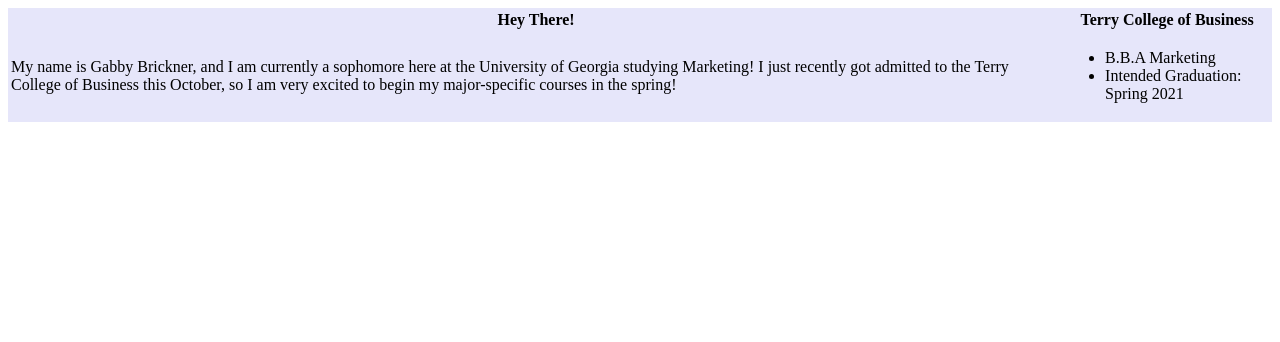
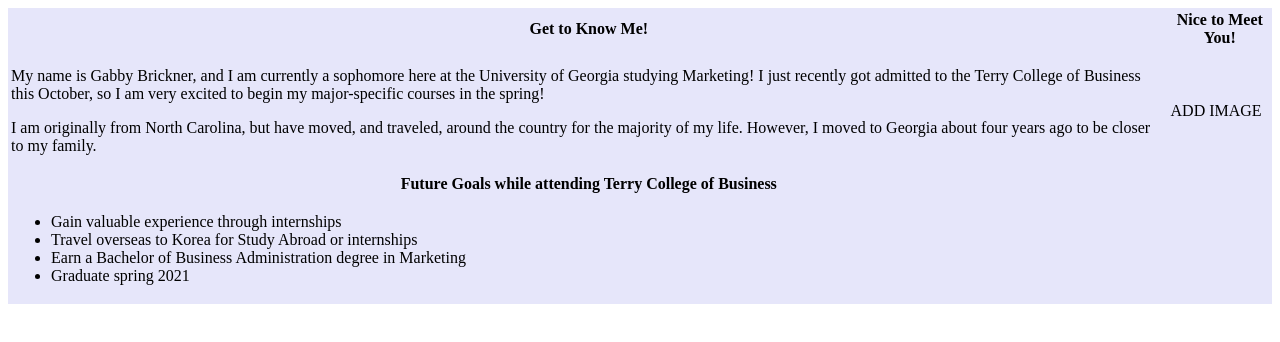
Before and after one commit to GabbyBrickner/GabbyBrickner.github.io, a plain HTML site: page ABOUT.html in a window 1280 px wide. Drawn offline with Linux system fonts and the light colour scheme.

Commit message:
Update ABOUT.html

```diff
--- a/ABOUT.html
+++ b/ABOUT.html
@@ -7,15 +7,22 @@
 </HEAD>
 	<BODY>
 		<Table style="background-color:Lavender;">
-			<tr><th>Hey There!</th><th>Terry College of Business</th></tr>
-			<tr><td>My name is Gabby Brickner, and I am currently a sophomore here
+			<tr><th>Get to Know Me!</th><th>Nice to Meet You!</th></tr>
+			<tr><td><p>My name is Gabby Brickner, and I am currently a sophomore here
 			at the University of Georgia studying Marketing! I just recently got admitted to the Terry
-			College of Business this October, so I am very excited to begin my major-specific courses in the spring!</td>
-				<td>
-						<ul>
-							<li>B.B.A Marketing</li>
-							<li>Intended Graduation: Spring 2021</li>
-						</ul>
-				</td>
+			College of Business this October, so I am very excited to begin my major-specific courses in the spring!</p>
+					<p>I am originally from North Carolina, but have moved, and traveled, around the country for the
+					majority of my life. However, I moved to Georgia about four years ago to be closer to my family.</td>
+				<td>ADD IMAGE</td>
 			</tr>
+			<tr><th>Future Goals while attending Terry College of Business</th></tr>
+			<tr><td>
+				<ul>
+					<li>Gain valuable experience through internships</li>
+					<li>Travel overseas to Korea for Study Abroad or internships</li>
+					<li>Earn a Bachelor of Business Administration degree in Marketing</li>
+					<li>Graduate spring 2021</li>
+				</ul>
+			</td></tr>
+
 		</Table>
```
